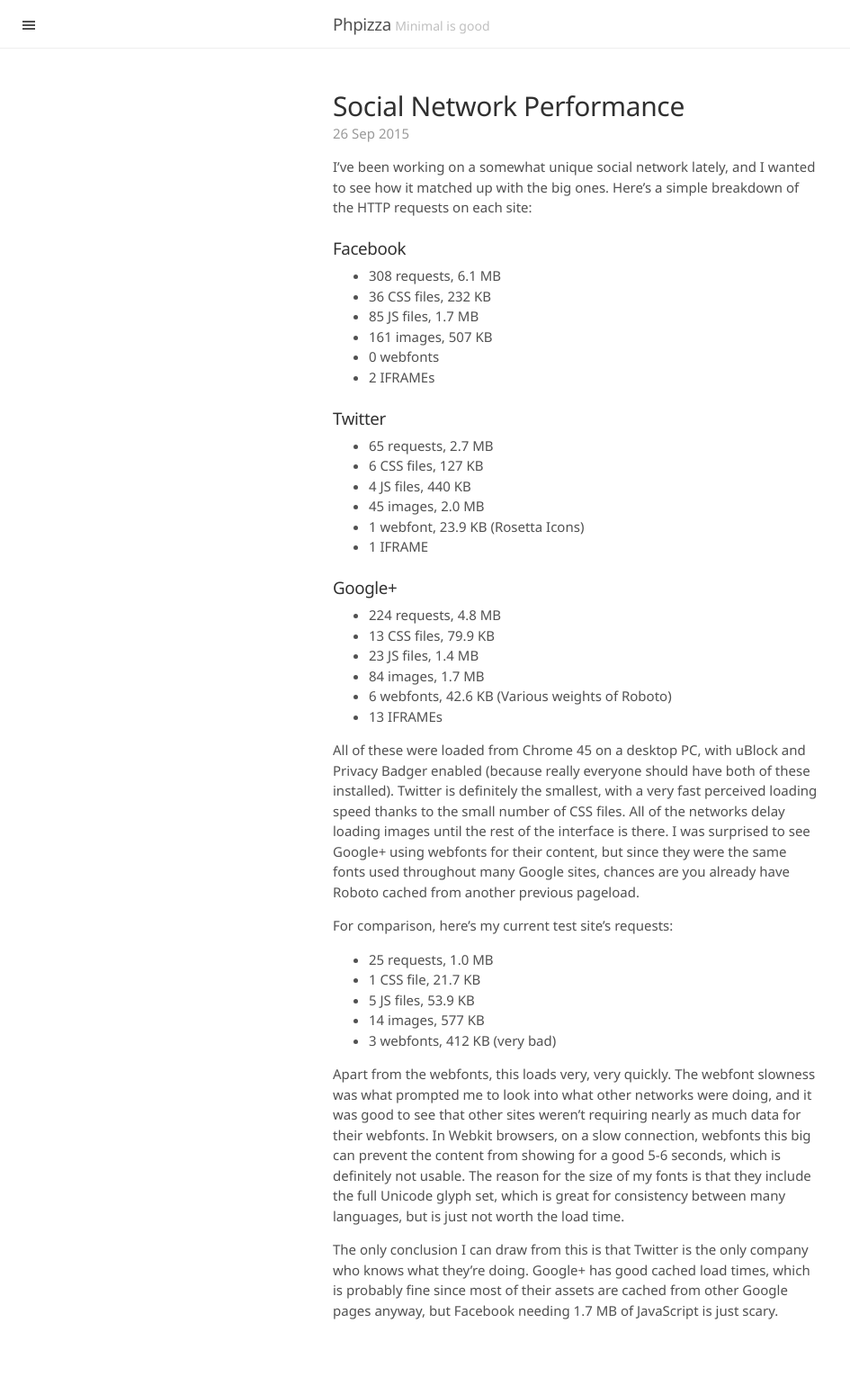
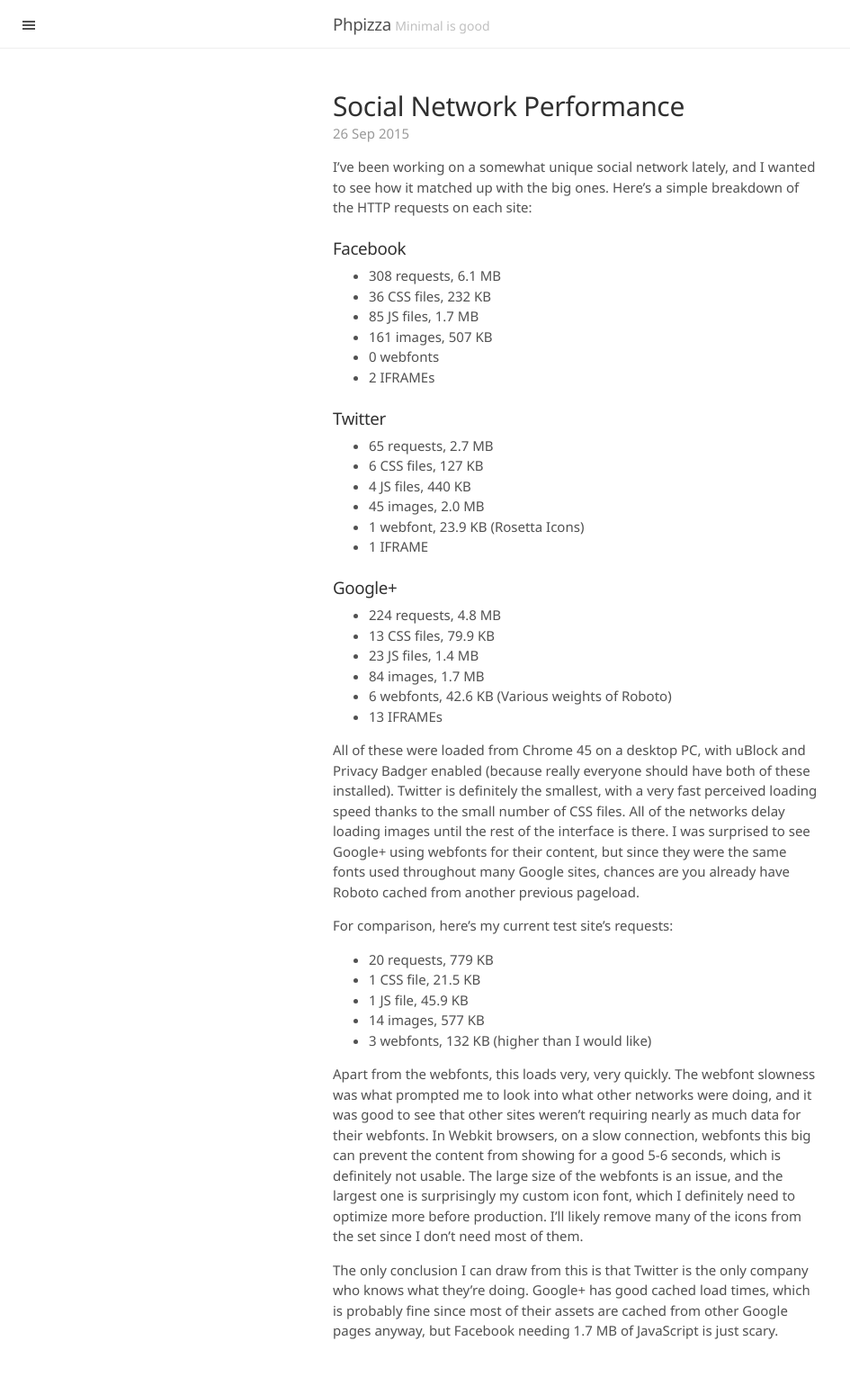
Before and after one commit to Alanaktion/alanaktion.github.io, a Jekyll site: the page built from _posts/2015-09-26-social-network-performance.md, in a window 1280 px wide. Shown: the whole page at 90% size, without its empty margins (0-945 px from the left). Built offline with Jekyll 4.4.1, drawn with Linux system fonts in a browser that asks for light colours; Markdown is read by kramdown in place of the engine named in the settings; before the commit the page ends 1527 px from its top, so only the background shows below that.

Commit message:
Updating Social Network Performance post

```diff
--- a/_posts/2015-09-26-social-network-performance.md
+++ b/_posts/2015-09-26-social-network-performance.md
@@ -34,12 +34,12 @@
 
 For comparison, here's my current test site's requests:
 
-- 25 requests, 1.0 MB
-- 1 CSS file, 21.7 KB
-- 5 JS files, 53.9 KB
+- 20 requests, 779 KB
+- 1 CSS file, 21.5 KB
+- 1 JS file, 45.9 KB
 - 14 images, 577 KB
-- 3 webfonts, 412 KB (very bad)
+- 3 webfonts, 132 KB (higher than I would like)
 
-Apart from the webfonts, this loads very, very quickly. The webfont slowness was what prompted me to look into what other networks were doing, and it was good to see that other sites weren't requiring nearly as much data for their webfonts. In Webkit browsers, on a slow connection, webfonts this big can prevent the content from showing for a good 5-6 seconds, which is definitely not usable. The reason for the size of my fonts is that they include the full Unicode glyph set, which is great for consistency between many languages, but is just not worth the load time.
+Apart from the webfonts, this loads very, very quickly. The webfont slowness was what prompted me to look into what other networks were doing, and it was good to see that other sites weren't requiring nearly as much data for their webfonts. In Webkit browsers, on a slow connection, webfonts this big can prevent the content from showing for a good 5-6 seconds, which is definitely not usable. The large size of the webfonts is an issue, and the largest one is surprisingly my custom icon font, which I definitely need to optimize more before production. I'll likely remove many of the icons from the set since I don't need most of them.
 
 The only conclusion I can draw from this is that Twitter is the only company who knows what they're doing. Google+ has good cached load times, which is probably fine since most of their assets are cached from other Google pages anyway, but Facebook needing 1.7 MB of JavaScript is just scary.
```
